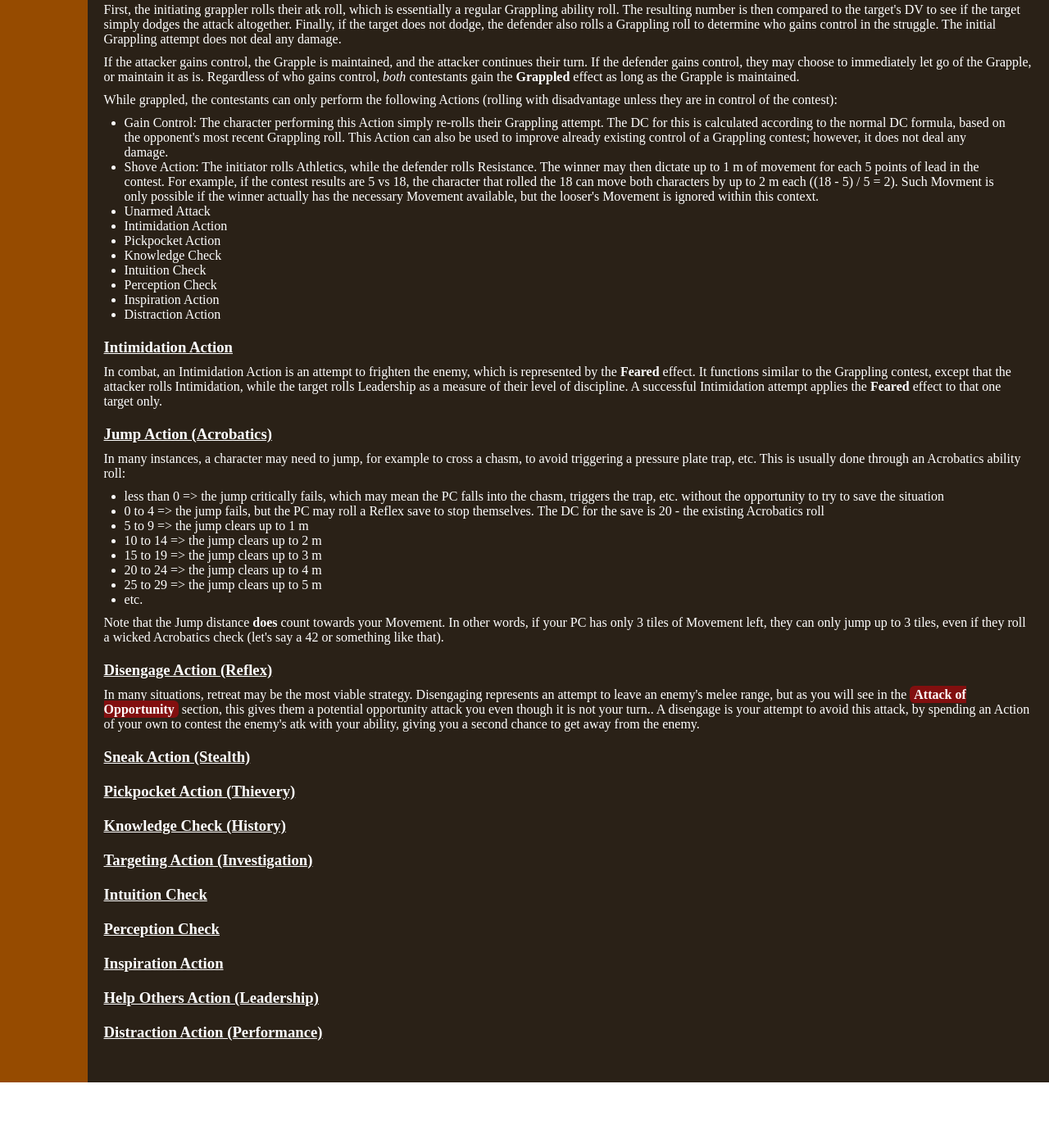
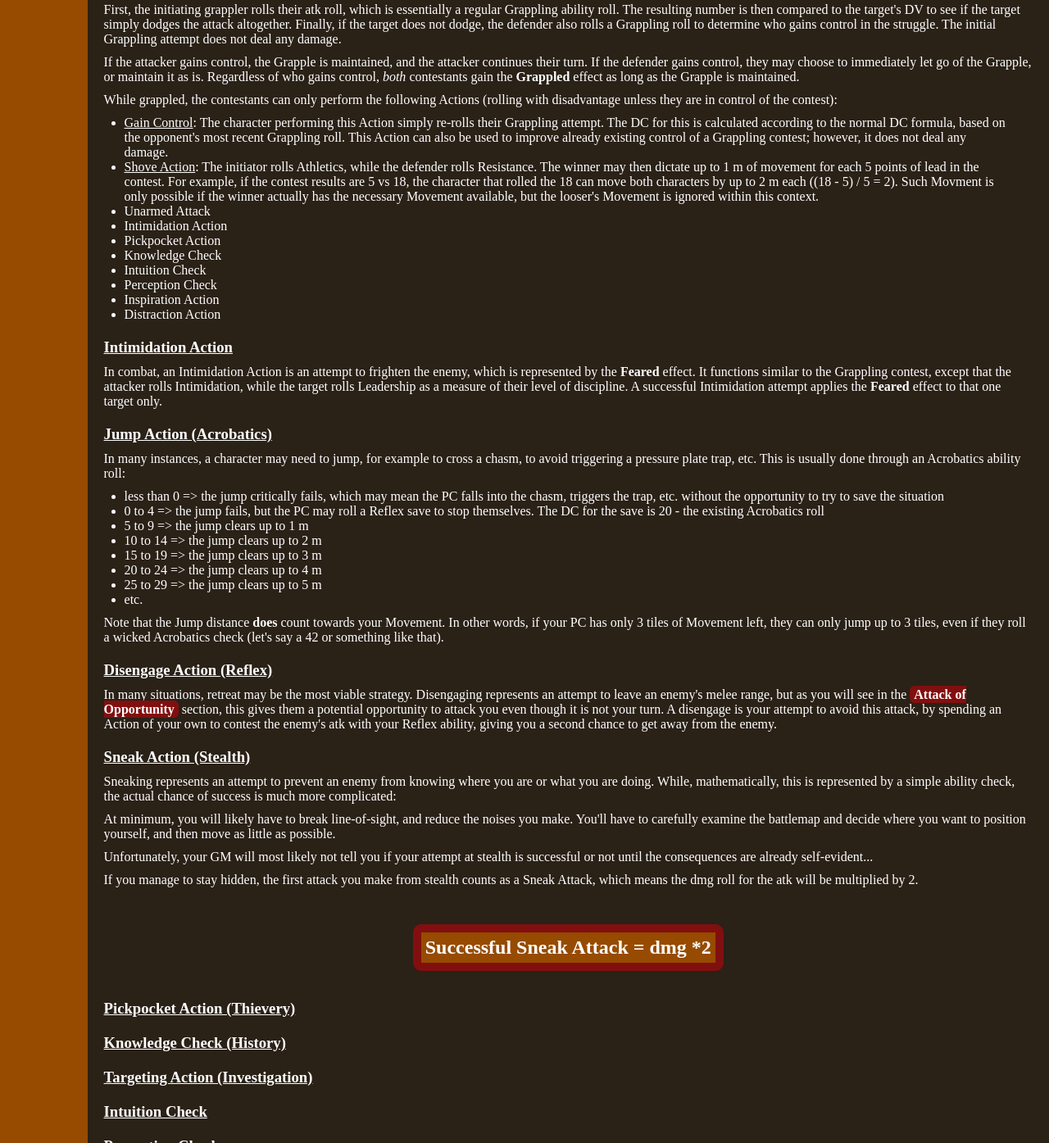
Before and after one commit to MasterHatu/HammRPG, a plain HTML site: page pages/gameplay.html in a window 1280 px wide. Shown: the part 8940-10335 px from the top of the page at 82% size. Before the commit the page ends 10261 px from the top, so only its background shows below. Drawn offline with Linux system fonts and the light colour scheme.

Commit message:
write sneak action section

```diff
--- a/pages/gameplay.html
+++ b/pages/gameplay.html
@@ -500,8 +500,8 @@
 					<h3 id="Sprint-Action">Sprint Action (Athletics)</h3>
 						<p>A sprint Action is an attempt to gain additional Movement so that you can move across the battlefield more
 							quickly, or run away from an overpowering enemy. For the purposes of HammRPG, sprinting is considered a feat
-							of strength, which means you will make an Athletics ability roll and gain a small bonus per Action spent on
-							the sprint:</p>
+							of strength, which means you will make an Athletics ability roll and gain a small bonus Movement per Action
+							spent on the sprint:</p>
 						<ul>
 							<li>less than 0 => no bonus Movement (the Action is still spent, though!)</li>
 							<li>0 to 9 => +1 m of Movement</li>
@@ -525,11 +525,11 @@
 						<p>While grappled, the contestants can only perform the following Actions (rolling with disadvantage unless
 							they are in control of the contest):</p>
 						<ul>
-							<li>Gain Control: The character performing this Action simply re-rolls their Grappling attempt. The DC for
-								this is calculated according to the normal DC formula, based on the opponent's most recent Grappling roll.
-								This Action can also be used to improve already existing control of a Grappling contest; however, it
+							<li><u>Gain Control</u>: The character performing this Action simply re-rolls their Grappling attempt. The
+								DC for this is calculated according to the normal DC formula, based on the opponent's most recent Grappling
+								roll. This Action can also be used to improve already existing control of a Grappling contest; however, it
 								does not deal any damage.</li>
-							<li>Shove Action: The initiator rolls Athletics, while the defender rolls Resistance. The winner may
+							<li><u>Shove Action</u>: The initiator rolls Athletics, while the defender rolls Resistance. The winner may
 								then dictate up to 1 m of movement for each 5 points of lead in the contest. For example, if the
 								contest results are 5 vs 18, the character that rolled the 18 can move both characters by up to 2
 								m each ((18 - 5) / 5 = 2). Such Movment is only possible if the winner actually has the necessary
@@ -572,11 +572,24 @@
 					<h3>Disengage Action (Reflex)</h3>
 						<p>In many situations, retreat may be the most viable strategy. Disengaging represents an attempt to leave an
 							enemy's melee range, but as you will see in the <a href="Attack-of-Opportunity">Attack of Opportunity</a>
-							section, this gives them a potential opportunity attack you even though it is not your turn.. A disengage is
-							your attempt to avoid this attack, by spending an Action of your own to contest the enemy's atk with your
-							 ability, giving you a second chance to get away from the enemy.</p>
+							section, this gives them a potential opportunity to attack you even though it is not your turn. A disengage
+							is your attempt to avoid this attack, by spending an Action of your own to contest the enemy's atk with your
+							Reflex ability, giving you a second chance to get away from the enemy.</p>
 
 					<h3>Sneak Action (Stealth)</h3>
+						<p>Sneaking represents an attempt to prevent an enemy from knowing where you are or what you are doing. While,
+							mathematically, this is represented by a simple ability check, the actual chance of success is much more
+							complicated:</p>
+						<p>At minimum, you will likely have to break line-of-sight, and reduce the noises you make. You'll have to
+							carefully examine the battlemap and decide where you want to position yourself, and then move as little as
+							possible.</p>
+						<p>Unfortunately, your GM will most likely not tell you if your attempt at stealth is successful or not until
+							the consequences are already self-evident...</p>
+						<p>If you manage to stay hidden, the first attack you make from stealth counts as a Sneak Attack, which means
+							the dmg roll for the atk will be multiplied by 2.</p>
+						<div class="Highlight">
+							<h2>Successful Sneak Attack = dmg *2</h2>
+						</div>
 
 					<h3>Pickpocket Action (Thievery)</h3>
 
```
